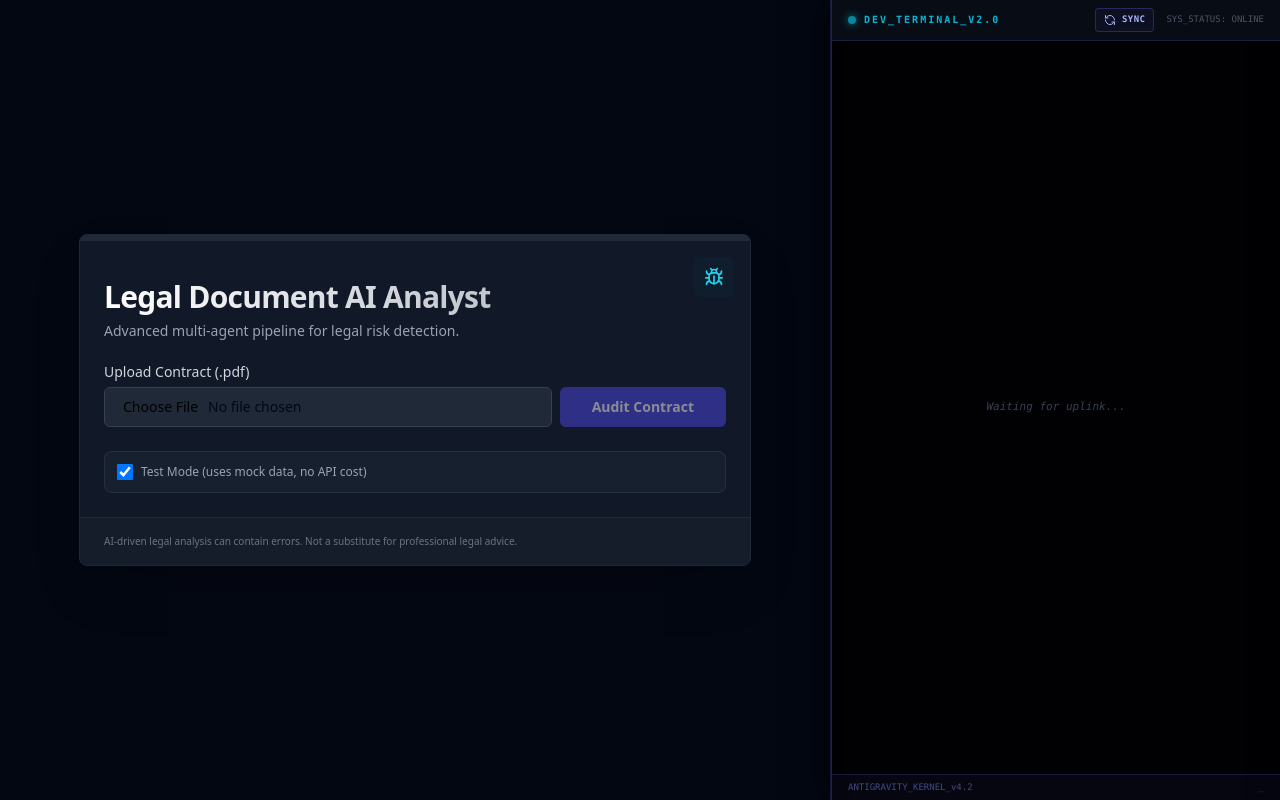
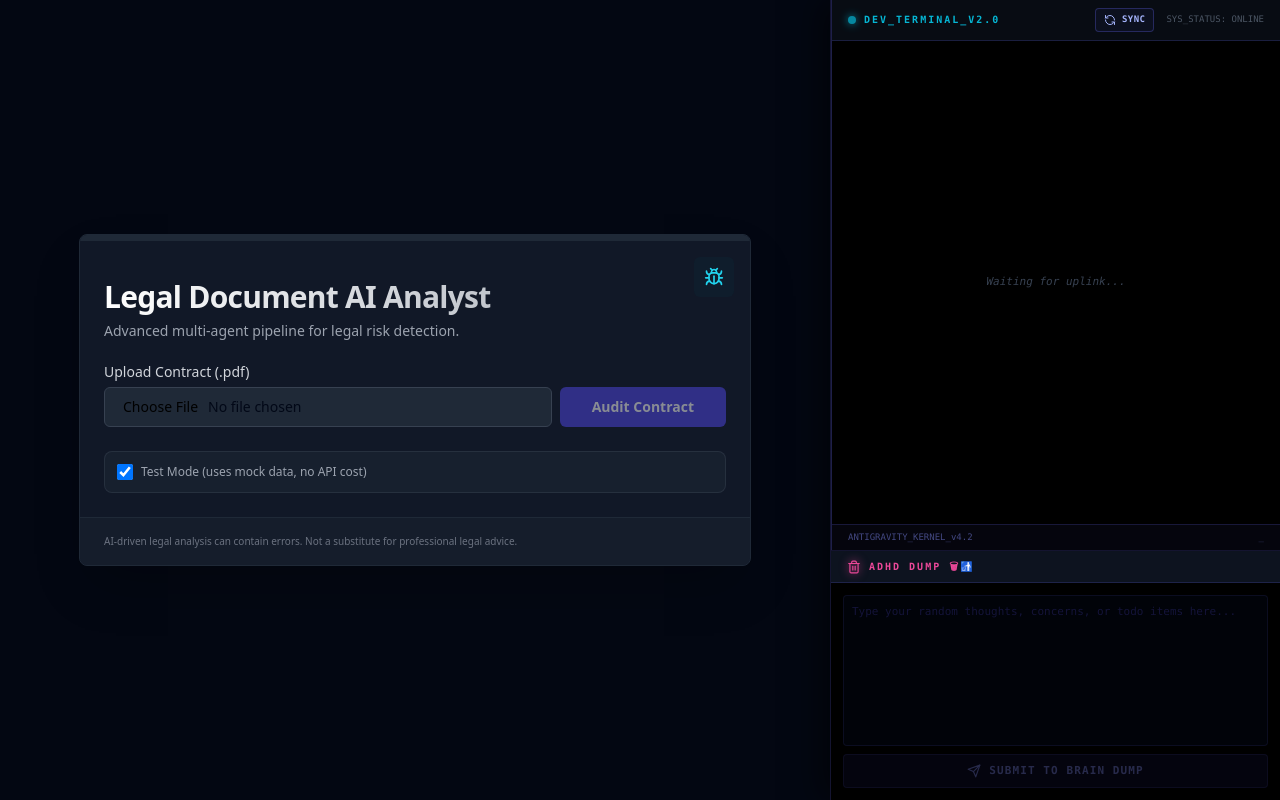
Before and after one commit to yc1838/Legal-Audit-Agent, a React (Vite) app in the folder frontend/: page / in a window 1280 px wide. Built offline with nearby package versions, Linux system fonts and the light colour scheme.

Commit message:
Implement ADHD Dump feature and fix sidebar layout

```diff
--- a/frontend/src/App.tsx
+++ b/frontend/src/App.tsx
@@ -13,6 +13,7 @@ import { Label } from "@/components/ui/label";
 import { Textarea } from "@/components/ui/textarea";
 import { ProcessingStepper, StageId } from "@/components/ProcessingStepper";
 import { DevLogWindow, LogEntry } from "@/components/DevLogWindow";
+import { ADHDDumpWindow } from "@/components/ADHDDumpWindow";
 import { Loader2, Bug } from "lucide-react";
 
 function App() {
@@ -205,10 +206,15 @@ function App() {
         </Card>
       </div>
 
-      {/* Dev Logs Sidebar */}
+      {/* Sidebar with Dev Logs and ADHD Dump */}
       {showDevLogs && (
-        <div className="w-[450px] h-screen animate-in slide-in-from-right duration-500 ease-out border-l border-indigo-500/20 shadow-[-10px_0_30px_rgba(0,0,0,0.5)]">
-          <DevLogWindow logs={logs} />
+        <div className="w-[450px] h-screen animate-in slide-in-from-right duration-500 ease-out border-l border-indigo-500/20 shadow-[-10px_0_30px_rgba(0,0,0,0.5)] flex flex-col overflow-hidden bg-black">
+          <div className="flex-1 overflow-hidden min-h-[40%]">
+            <DevLogWindow logs={logs} />
+          </div>
+          <div className="h-[250px] shrink-0">
+            <ADHDDumpWindow />
+          </div>
         </div>
       )}
 
--- /dev/null
+++ b/frontend/src/components/ADHDDumpWindow.tsx
@@ -0,0 +1,93 @@
+import { useState } from "react";
+import { cn } from "@/lib/utils";
+import { Send, Trash2, CheckCircle2 } from "lucide-react";
+
+export function ADHDDumpWindow() {
+    const [content, setContent] = useState("");
+    const [isSubmitting, setIsSubmitting] = useState(false);
+    const [status, setStatus] = useState<"idle" | "success" | "error">("idle");
+
+    const handleSubmit = async () => {
+        if (!content.trim()) return;
+
+        setIsSubmitting(true);
+        setStatus("idle");
+        try {
+            const response = await fetch("http://localhost:8000/api/adhd-dump", {
+                method: "POST",
+                headers: { "Content-Type": "application/json" },
+                body: JSON.stringify({ content }),
+            });
+
+            if (response.ok) {
+                setStatus("success");
+                setContent("");
+                setTimeout(() => setStatus("idle"), 3000);
+            } else {
+                throw new Error("Failed to dump thoughts");
+            }
+        } catch (error) {
+            console.error("ADHD Dump Error:", error);
+            setStatus("error");
+        } finally {
+            setIsSubmitting(false);
+        }
+    };
+
+    return (
+        <div className="flex flex-col h-full bg-black/90 border-t border-indigo-500/20 font-mono text-[11px] overflow-hidden">
+            {/* Header */}
+            <div className="flex items-center justify-between px-4 py-2 bg-gray-900/80 border-b border-indigo-500/20">
+                <div className="flex items-center space-x-2">
+                    <Trash2 className="w-3.5 h-3.5 text-pink-500 drop-shadow-[0_0_5px_rgba(236,72,153,0.8)]" />
+                    <span className="uppercase tracking-[0.2em] text-pink-500 font-bold text-[10px]">
+                        ADHD Dump 🗑🚮
+                    </span>
+                </div>
+                {status === "success" && (
+                    <div className="flex items-center space-x-1 text-green-400 animate-pulse">
+                        <CheckCircle2 className="w-3 h-3" />
+                        <span className="text-[9px]">SAVED TO README</span>
+                    </div>
+                )}
+            </div>
+
+            {/* Input Area */}
+            <div className="flex-1 p-3 flex flex-col space-y-2">
+                <textarea
+                    value={content}
+                    onChange={(e) => setContent(e.target.value)}
+                    placeholder="Type your random thoughts, concerns, or todo items here..."
+                    className="flex-1 bg-gray-950/50 border border-indigo-500/10 rounded p-2 text-indigo-300 placeholder:text-indigo-900/40 focus:outline-none focus:border-indigo-500/30 transition-colors resize-none custom-scrollbar"
+                />
+
+                <button
+                    onClick={handleSubmit}
+                    disabled={isSubmitting || !content.trim()}
+                    className={cn(
+                        "flex items-center justify-center space-x-2 py-2 rounded font-bold uppercase tracking-widest transition-all active:scale-95 disabled:opacity-30 disabled:pointer-events-none",
+                        status === "error" ? "bg-red-900/50 text-red-400 border border-red-500/30" :
+                            "bg-indigo-600/20 hover:bg-indigo-600/40 text-indigo-400 border border-indigo-500/30"
+                    )}
+                >
+                    {isSubmitting ? (
+                        <div className="w-3.5 h-3.5 border-2 border-indigo-400 border-t-transparent rounded-full animate-spin" />
+                    ) : (
+                        <Send className="w-3.5 h-3.5" />
+                    )}
+                    <span>Submit to Brain Dump</span>
+                </button>
+            </div>
+
+            <style>{`
+                .custom-scrollbar::-webkit-scrollbar {
+                  width: 4px;
+                }
+                .custom-scrollbar::-webkit-scrollbar-thumb {
+                  background: rgba(99, 102, 241, 0.2);
+                  border-radius: 2px;
+                }
+            `}</style>
+        </div>
+    );
+}
```
Also changed, not shown: 2 other files (tests, documents, lock files or other folders).
